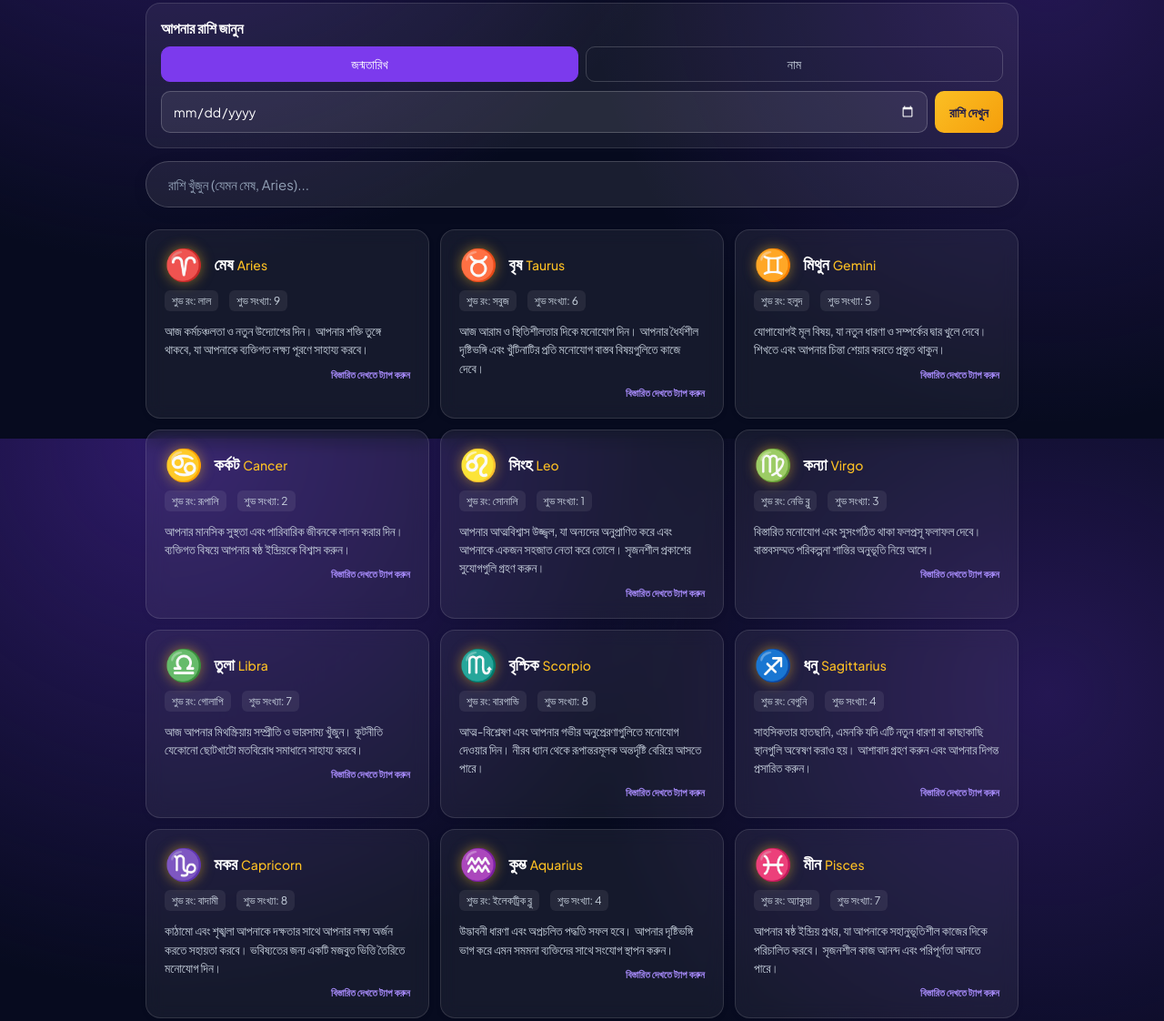
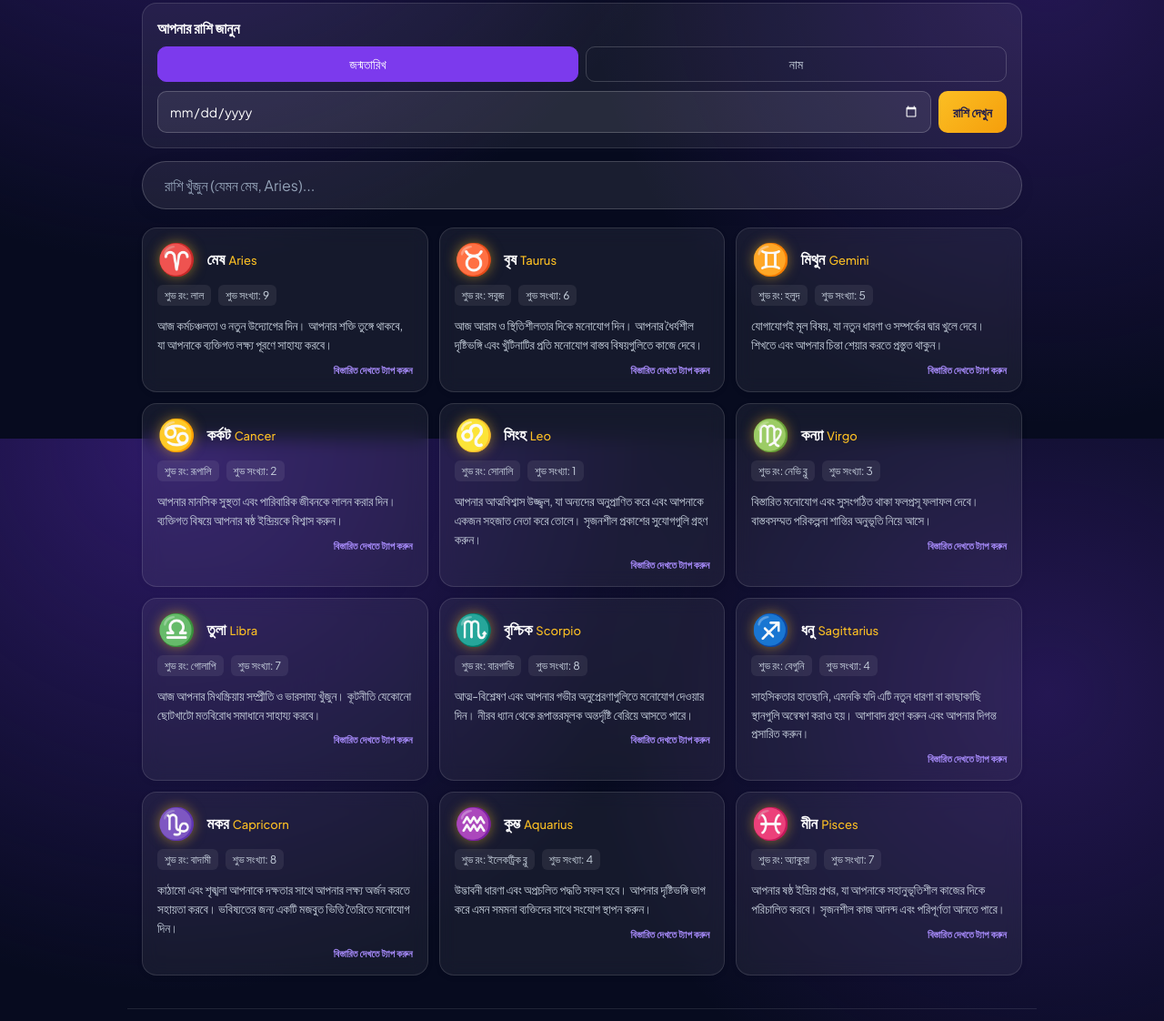
Before and after one commit to comparisonlist-ai/daily-dose-astrology-multi-lingual, a plain HTML site: page index.html in a window 1280 px wide. Shown: the part 318-1440 px from the top of the page at 91% size. Drawn offline with Linux system fonts and the light colour scheme.

Commit message:
Enhance SEO and improve layout in index.html
Updated title and meta description for SEO. Improved layout and styling for better user experience.

```diff
--- a/index.html
+++ b/index.html
@@ -3,9 +3,13 @@
 <head>
   <meta charset="UTF-8">
   <meta name="viewport" content="width=device-width, initial-scale=1.0">
-  <title>Astroseek - Daily Horoscope</title>
+  <title>Astroseek - Daily Horoscope & Rashifal</title>
+  <meta name="description" content="Astroseek: free daily rashifal and planetary insights for all 12 zodiac signs.">
+  <meta name="theme-color" content="#7c3aed">
+  <meta name="apple-mobile-web-app-capable" content="yes">
   <link rel="manifest" href="/manifest.json">
-  <meta name="theme-color" content="#7c3aed">
+  <link rel="apple-touch-icon" href="/icon-512.png">
+
   <link rel="preconnect" href="https://fonts.googleapis.com">
   <link rel="preconnect" href="https://fonts.gstatic.com" crossorigin>
   <link href="https://fonts.googleapis.com/css2?family=Plus+Jakarta+Sans:wght@400;500;600;700&display=swap" rel="stylesheet">
@@ -21,34 +25,24 @@
       --border-color: #e2e8f0;
     }
 
-    * {
-      box-sizing: border-box;
-      margin: 0;
-      padding: 0;
-    }
+    * { box-sizing: border-box; margin: 0; padding: 0; }
 
     body {
-      font-family: 'Plus Jakarta Sans', sans-serif;
+      font-family: 'Plus Jakarta Sans', system-ui, -apple-system, 'Segoe UI', Roboto, sans-serif;
       background: #f8fafc;
       color: var(--text-main);
       min-height: 100vh;
       padding-bottom: 40px;
     }
 
-    /* Hero Header */
+    /* Hero */
     .hero {
       background: var(--bg-gradient);
       color: #ffffff;
-      padding: 40px 20px 60px 20px;
+      padding: 40px 20px 60px;
       text-align: center;
-      position: relative;
     }
-
-    .hero-content {
-      max-width: 800px;
-      margin: 0 auto;
-    }
-
+    .hero-content { max-width: 800px; margin: 0 auto; }
     .hero h1 {
       font-size: 28px;
       font-weight: 700;
@@ -56,17 +50,15 @@
       margin-bottom: 8px;
       background: linear-gradient(to right, #fde047, #f59e0b);
       -webkit-background-clip: text;
+      background-clip: text;
       -webkit-text-fill-color: transparent;
+      color: transparent;
     }
-
-    .hero p {
-      font-size: 15px;
-      color: #cbd5e1;
-    }
-
+    .hero p { font-size: 15px; color: #cbd5e1; }
     .date-badge {
       display: inline-block;
       background: rgba(255, 255, 255, 0.1);
+      -webkit-backdrop-filter: blur(8px);
       backdrop-filter: blur(8px);
       border: 1px solid rgba(255, 255, 255, 0.15);
       padding: 6px 16px;
@@ -76,82 +68,77 @@
       margin-top: 14px;
     }
 
-    /* Main Container */
+    /* Container */
     .container {
       max-width: 1000px;
-      margin: -30px auto 0 auto;
-      padding: 0 20px;
+      margin: -30px auto 0;
+      padding: 0 16px;
       position: relative;
       z-index: 10;
     }
 
-    /* Search Input */
-    .search-wrapper {
-      margin-bottom: 24px;
-    }
-
+    /* Search */
+    .search-wrapper { margin-bottom: 20px; }
     .search-wrapper input {
       width: 100%;
       padding: 14px 20px;
-      font-size: 15px;
+      font-size: 16px; /* 16px stops iOS zoom on focus */
       font-family: inherit;
       border: 1px solid var(--border-color);
       border-radius: 12px;
       background: #ffffff;
+      color: var(--text-main);
       box-shadow: 0 4px 20px rgba(0, 0, 0, 0.05);
       outline: none;
-      transition: all 0.2s ease;
+      transition: border-color 0.2s ease, box-shadow 0.2s ease;
     }
-
     .search-wrapper input:focus {
       border-color: var(--primary);
       box-shadow: 0 4px 20px rgba(124, 58, 237, 0.15);
     }
 
-    /* Grid Layout */
+    /* Grid: 2 columns on phones, 3 on larger screens */
     #result-container {
-      display: grid;
-      grid-template-columns: repeat(auto-fill, minmax(290px, 1fr));
-      gap: 20px;
+      display: grid !important;
+      grid-template-columns: repeat(2, minmax(0, 1fr)) !important;
+      gap: 12px !important;
     }
+    @media (min-width: 700px) {
+      #result-container { grid-template-columns: repeat(3, minmax(0, 1fr)) !important; }
+      .hero h1 { font-size: 34px; }
+    }
+    .rashi-card.open { grid-column: 1 / -1 !important; }
 
-    /* Rashi Card Styling */
+    /* Cards */
     .rashi-card {
       background: var(--card-bg);
       border: 1px solid var(--border-color);
       border-radius: 16px;
-      padding: 20px;
+      padding: 16px;
       box-shadow: 0 2px 10px rgba(0, 0, 0, 0.03);
-      transition: transform 0.2s ease, box-shadow 0.2s ease;
+      transition: transform 0.2s ease, box-shadow 0.2s ease, border-color 0.2s ease;
       cursor: pointer;
+      overflow-wrap: anywhere;
     }
-
     .rashi-card:hover {
       transform: translateY(-3px);
       box-shadow: 0 10px 25px rgba(0, 0, 0, 0.08);
       border-color: #cbd5e1;
     }
-
     .card-header {
       display: flex;
       justify-content: space-between;
       align-items: center;
+      gap: 8px;
       margin-bottom: 12px;
     }
-
-    .card-title {
-      font-size: 18px;
-      font-weight: 700;
-      color: var(--text-main);
-    }
-
+    .card-title { font-size: 17px; font-weight: 700; color: var(--text-main); }
     .card-title span {
-      font-size: 14px;
+      font-size: 13px;
       font-weight: 500;
       color: var(--primary-accent);
       margin-left: 4px;
     }
-
     .symbol-pill {
       background: #f1f5f9;
       color: #475569;
@@ -159,30 +146,25 @@
       font-weight: 600;
       padding: 4px 10px;
       border-radius: 12px;
+      white-space: nowrap;
     }
-
     .meta-info {
       display: flex;
-      gap: 12px;
+      flex-wrap: wrap;
+      gap: 8px;
       font-size: 12px;
       color: var(--text-muted);
       margin-bottom: 12px;
     }
-
     .meta-info span {
       background: #f8fafc;
       padding: 4px 8px;
       border-radius: 6px;
       border: 1px solid #f1f5f9;
     }
+    .prediction-preview { font-size: 13.5px; line-height: 1.55; color: #334155; }
 
-    .prediction-preview {
-      font-size: 13.5px;
-      line-height: 1.5;
-      color: #334155;
-    }
-
-    /* Expandable Details Area */
+    /* Expanded details */
     .expanded-details {
       display: none;
       margin-top: 14px;
@@ -190,11 +172,7 @@
       border-top: 1px solid var(--border-color);
       animation: fadeIn 0.25s ease-in-out;
     }
-
-    .detail-section {
-      margin-bottom: 10px;
-    }
-
+    .detail-section { margin-bottom: 10px; }
     .detail-section label {
       display: block;
       font-size: 11px;
@@ -204,13 +182,7 @@
       color: var(--primary);
       margin-bottom: 3px;
     }
-
-    .detail-section p {
-      font-size: 13px;
-      line-height: 1.5;
-      color: #475569;
-    }
-
+    .detail-section p { font-size: 13px; line-height: 1.55; color: #475569; }
     .click-hint {
       display: block;
       text-align: right;
@@ -219,7 +191,6 @@
       color: var(--primary);
       margin-top: 10px;
     }
-
     .loading {
       grid-column: 1 / -1;
       text-align: center;
@@ -230,7 +201,10 @@
 
     @keyframes fadeIn {
       from { opacity: 0; transform: translateY(-4px); }
-      to { opacity: 1; transform: translateY(0); }
+      to   { opacity: 1; transform: translateY(0); }
+    }
+    @media (prefers-reduced-motion: reduce) {
+      * { animation: none !important; transition: none !important; }
     }
   </style>
 
@@ -241,24 +215,15 @@
   <header class="hero">
     <div class="hero-content">
       <h1>Astroseek</h1>
-      <p>Daily Rashifal & Planetary Insights</p>
-      <!-- Loading date text removed completely -->
-      <div id="loading-date" class="date-badge" style="display: none;"></div>
+      <p>Daily Rashifal &amp; Planetary Insights</p>
+      <div id="loading-date" class="date-badge"></div>
     </div>
-
-<link rel="apple-touch-icon" href="/icon-512.png">
-<meta name="apple-mobile-web-app-capable" content="yes">
-<style>
-#result-container{display:grid!important;grid-template-columns:repeat(2,minmax(0,1fr))!important;gap:12px!important}
-.rashi-card.open{grid-column:1/-1!important}
-@media(min-width:700px){#result-container{grid-template-columns:repeat(3,minmax(0,1fr))!important}}
-</style>
-
   </header>
 
   <main class="container">
     <div class="search-wrapper">
-      <input type="text" id="searchInput" placeholder="Search Rashi (e.g. Aries, मेष)..." onkeyup="filterHoroscope()">
+      <input type="search" id="searchInput" placeholder="Search Rashi (e.g. Aries, मेष)..."
+             aria-label="Search zodiac sign" autocomplete="off" onkeyup="filterHoroscope()" oninput="filterHoroscope()">
     </div>
 
     <div id="result-container">
@@ -266,8 +231,19 @@
     </div>
   </main>
 
+  <!-- Shows today's date; your script.js can still overwrite #loading-date if it sets one -->
+  <script>
+    (function () {
+      var el = document.getElementById('loading-date');
+      if (el && !el.textContent.trim()) {
+        el.textContent = new Date().toLocaleDateString('en-IN', {
+          weekday: 'long', day: 'numeric', month: 'long', year: 'numeric'
+        });
+      }
+    })();
+  </script>
+
   <script src="/script.js"></script>
-
   <script src="/extras.js"></script>
 </body>
 </html>
```
